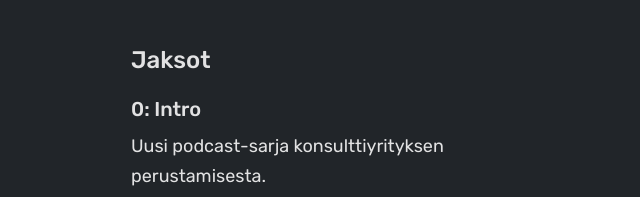
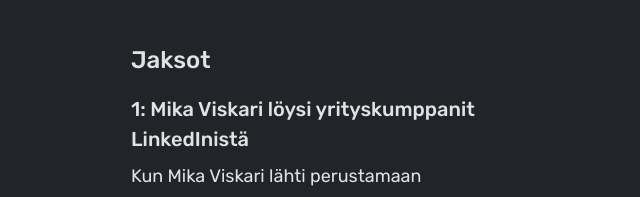
Before and after one commit to jonaskay/nolla-viiva-sata, a Gatsby site: page / in a window 1280 px wide. Shown: the part 744-941 px from the top of the page, without its empty margins (317-957 px from the left). Built offline with nearby package versions, Linux system fonts and the light colour scheme; Gatsby itself is replaced by a stand-in of ours.

Commit message:
Fix episode ordering

```diff
--- a/src/pages/index.js
+++ b/src/pages/index.js
@@ -14,7 +14,7 @@
           description
         }
       }
-      allMarkdownRemark(sort: { fields: [frontmatter___date], order: ASC }) {
+      allMarkdownRemark(sort: { fields: [frontmatter___date], order: DESC }) {
         edges {
           node {
             fields {
```
